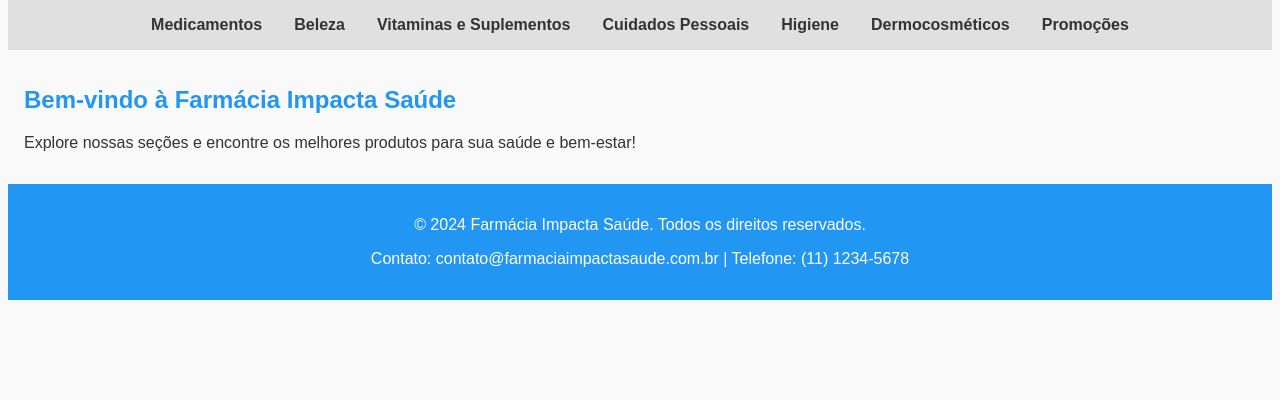
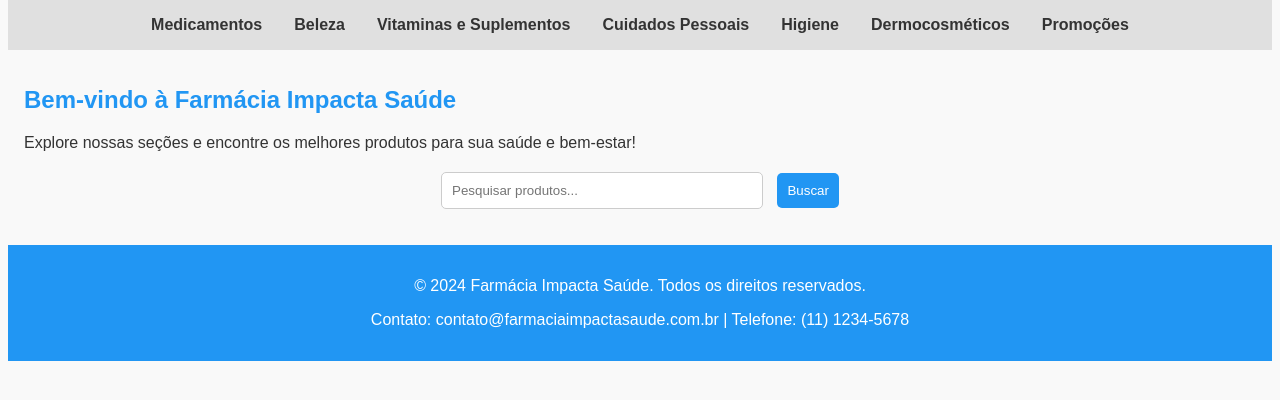
Before and after one commit to Samuelkioshi/Farmacia_V1, a Flask app: page / in a window 1280 px wide. Shown: the part 170-570 px from the top of the page. Run offline with Flask 3, Linux system fonts and the light colour scheme; data that the repository does not hold is empty.

Commit message:
add: função pesquisar

```diff
--- a/main.py
+++ b/main.py
@@ -17,17 +17,24 @@ def get_db_connection():
 
 @app.route('/')
 def home():
+    search_query = request.args.get('search', '')
     conn = get_db_connection()
     cursor = conn.cursor()
 
-    cursor.execute("SELECT ID_PROD, NOME_PROD, FABRICANTE, DT_VALIDADE, QNTD_ESTOQUE, VALOR, SECAO FROM TB_PRODUTOS")
+    if search_query:
+        cursor.execute("SELECT ID_PROD, NOME_PROD, FABRICANTE, DT_VALIDADE, QNTD_ESTOQUE, VALOR, SECAO FROM TB_PRODUTOS WHERE NOME_PROD LIKE ?", f'%{search_query}%')
+    else:
+        cursor.execute("SELECT ID_PROD, NOME_PROD, FABRICANTE, DT_VALIDADE, QNTD_ESTOQUE, VALOR, SECAO FROM TB_PRODUTOS")
+
     produtos = cursor.fetchall()
 
     cursor.execute("SELECT ID, NOME, TELEFONE, EMAIL, GENERO, CPF, IDADE, CEP, ENDERECO FROM TB_CLIENTEs")
     clientes = cursor.fetchall()
 
     conn.close()
-    return render_template('home.html', produtos=produtos, clientes=clientes)
+    return render_template('home.html', produtos=produtos, clientes=clientes, search_query=search_query)
+
+# As rotas de adicionar, excluir e editar produtos e clientes permanecem inalteradas.
 
 @app.route('/adicionar_produto', methods=['POST'])
 def adicionar_produto():
--- a/templates/home.html
+++ b/templates/home.html
@@ -70,6 +70,29 @@
         .product-card:hover {
             transform: scale(1.05);
         }
+        .search-bar {
+            margin: 20px 0;
+            display: flex;
+            justify-content: center;
+        }
+        .search-bar input {
+            padding: 10px;
+            width: 300px;
+            border: 1px solid #ccc;
+            border-radius: 5px;
+        }
+        .search-bar button {
+            padding: 10px;
+            margin-left: 10px;
+            background-color: #2196F3;
+            color: white;
+            border: none;
+            border-radius: 5px;
+            cursor: pointer;
+        }
+        .search-bar button:hover {
+            background-color: #1E88E5;
+        }
     </style>
     <script>
         function showProductDescription(productId) {
@@ -106,6 +129,13 @@
         <h2>Bem-vindo à Farmácia Impacta Saúde</h2>
         <p>Explore nossas seções e encontre os melhores produtos para sua saúde e bem-estar!</p>
 
+        <div class="search-bar">
+            <form action="{{ url_for('home') }}" method="get">
+                <input type="text" name="search" placeholder="Pesquisar produtos..." value="{{ search_query }}">
+                <button type="submit">Buscar</button>
+            </form>
+        </div>
+
         <div class="product-grid">
             {% for produto in produtos %}
             <div class="product-card" onclick="showProductDescription({{ produto.ID_PROD }})">
```
